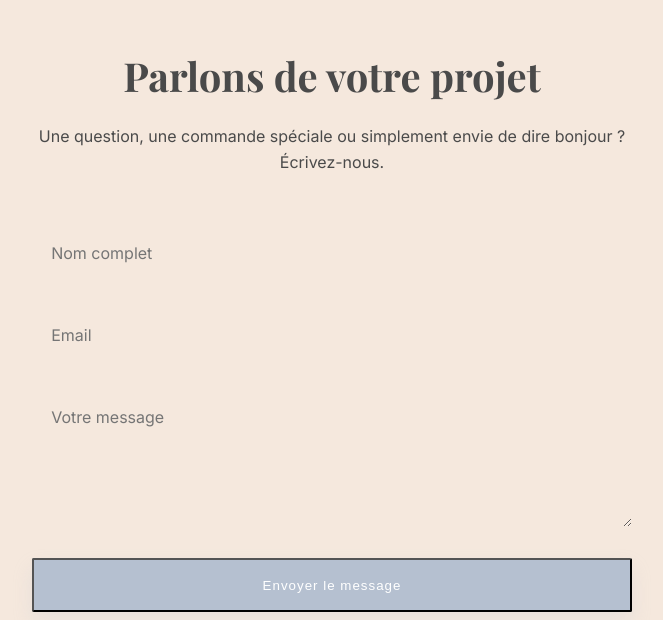
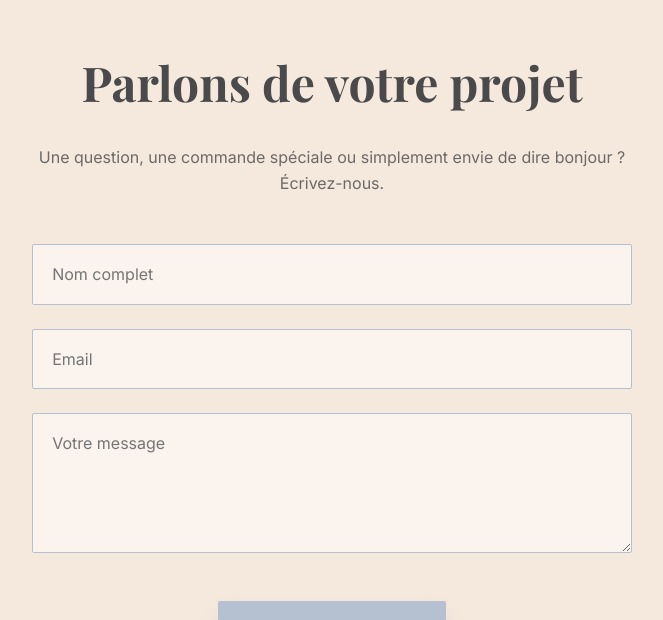
Before and after one commit to Teamicat/atelier-kura-showcase, a React (Vite) app: page / in a window 1280 px wide. Shown: the part 3274-3894 px from the top of the page, without its empty margins (308-971 px from the left). Built offline with nearby package versions, Linux system fonts and the light colour scheme.

Commit message:
style: update contact form borders and remove button outline

```diff
--- a/src/components/Contact/Contact.css
+++ b/src/components/Contact/Contact.css
@@ -1,8 +1,7 @@
 .contact {
-  background-color: var(--white);
+  background-color: var(--color-bg); /* 對齊亞麻白 */
   padding: var(--spacing-lg) var(--spacing-md);
   margin-top: var(--spacing-lg);
-  border-radius: 24px 24px 0 0;
 }
 
 .contact-container {
@@ -12,12 +11,14 @@
 }
 
 .contact-title {
-  font-size: 2.5rem;
-  margin-bottom: 1rem;
+  font-size: 3rem;
+  margin-bottom: 1.5rem;
+  color: var(--color-text);
 }
 
 .contact-intro {
-  color: var(--text-muted);
+  color: var(--color-text);
+  opacity: 0.8;
   margin-bottom: 3rem;
 }
 
@@ -31,24 +32,35 @@
 .form-group textarea {
   width: 100%;
   padding: 1.2rem;
-  border: 1px solid var(--border-color);
-  border-radius: 8px;
-  background-color: var(--bg-color);
+  border: 1.5px solid var(--color-primary); /* 加上明顯的霧藍邊框 */
+  border-radius: 2px;
+  background-color: rgba(255, 255, 255, 0.5); /* 半透明白增加呼吸感 */
   font-family: var(--font-sans);
   font-size: 1rem;
-  transition: border-color 0.3s ease;
+  color: var(--color-text);
+  transition: all 0.3s ease;
 }
 
 .form-group input:focus,
 .form-group textarea:focus {
   outline: none;
-  border-color: var(--accent-soft);
+  background-color: var(--color-white);
+  border-color: var(--color-text); /* 聚焦時加深 */
+}
+
+/* 針對此表單的按鈕特別優化 */
+.contact-form .btn-primary {
+  border: none !important;      /* 絕對不要外框 */
+  outline: none !important;     /* 絕對不要點擊外框 */
+  cursor: pointer;
+  margin-top: 1rem;
+  align-self: center;
 }
 
 .status-message {
   margin-top: 1.5rem;
-  color: var(--accent-deep);
-  font-weight: 600;
+  color: var(--color-primary);
+  font-weight: 500;
   animation: fadeIn 0.5s ease;
 }
 
```
